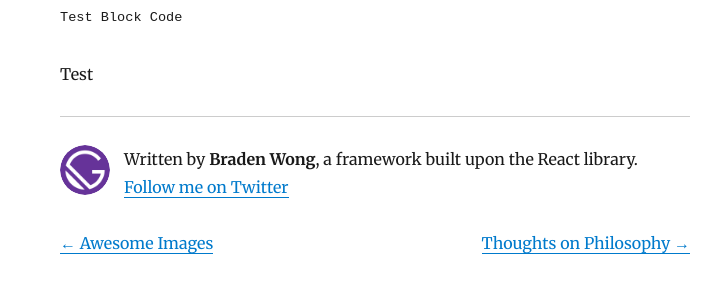
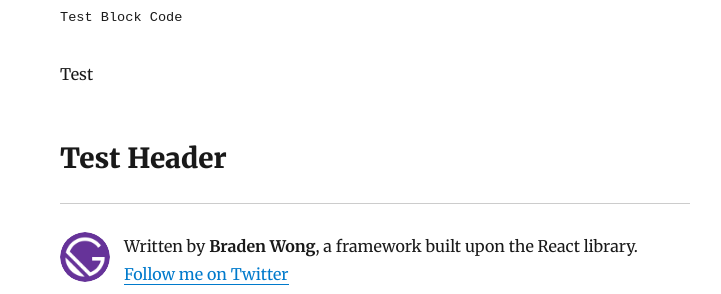
Before and after one commit to braden-w/optim-gatsby, a Gatsby site: page /blog/test-blog/ in a window 1280 px wide. Shown: the part 658-952 px from the top of the page, without its empty margins (265-986 px from the left). Built offline with nearby package versions, Linux system fonts and the light colour scheme; Gatsby itself is replaced by a stand-in of ours; some packages are replaced by stand-ins of ours; code samples lack their colours.

Commit message:
Test Heading 1

````diff
--- a/content/blog/test-blog.md
+++ b/content/blog/test-blog.md
@@ -24,3 +24,6 @@ Test Block Code
 ```
 
 Test
+
+Test Header
+---
````
